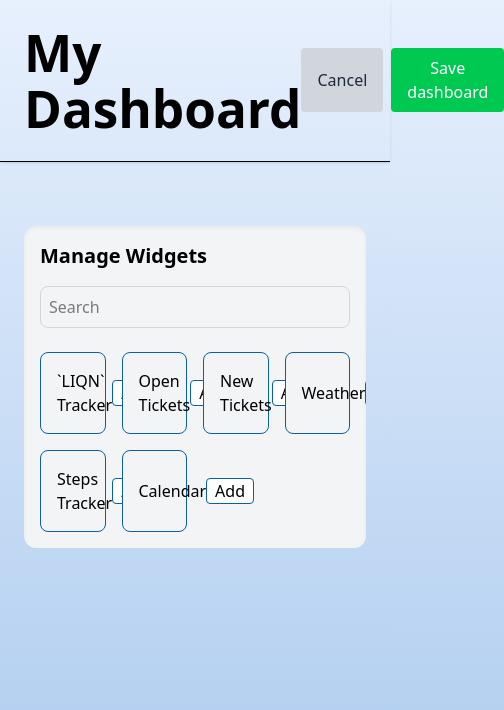
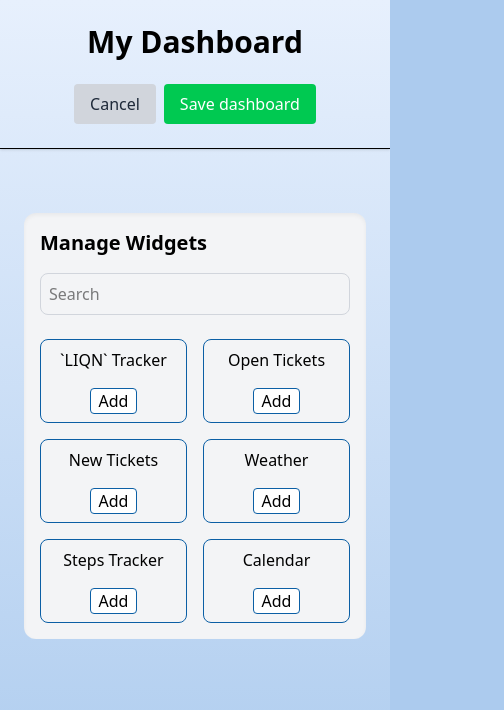
Before and after one commit to marina-bul/dashboard, a React (Vite) app: page / in a window 390 px wide. Both pictures are taken after a click on the button "Edit dashboard". Shown: the top 710 px of the page, 504 px wide, since content can reach past the window. Built offline with nearby package versions, Linux system fonts and the light colour scheme.

Commit message:
fix: Fix styles for mobiles

```diff
--- a/src/components/Header/Header.tsx
+++ b/src/components/Header/Header.tsx
@@ -15,9 +15,9 @@ export const Header: FC<HeaderProps> = memo(({
 }) => {
   return (
     <header
-      className="flex justify-between items-center p-6 border-b shadow-sm sticky top-0"
+      className="flex justify-between items-center flex-col sm:flex-row p-6 border-b shadow-sm sticky top-0"
     >
-      <h1 className="text-xl font-bold">My Dashboard</h1>
+      <h1 className="text-3xl font-bold sm:pb-0 pb-6">My Dashboard</h1>
 
       <div>
         {mode === 'edit' ? (
--- a/src/components/WidgetsPanel/WidgetsPanel.tsx
+++ b/src/components/WidgetsPanel/WidgetsPanel.tsx
@@ -45,7 +45,7 @@ export const WidgetsPanel = memo(() => {
         />
       </div>
 
-      <div className="grid grid-cols-4 gap-4">
+      <div className="grid grid-cols-2 sm:grid-cols-4 gap-4">
         {filteredWidgets.map((widget) => {
           const isActive = !!activeWidgetIds.find((id) => id === widget.id);
 
@@ -53,7 +53,7 @@ export const WidgetsPanel = memo(() => {
               <div
                 key={widget.id}
                 className={
-                  clsx("flex items-center justify-between border border-[#0B5FA5] p-4 rounded-lg ",
+                  clsx("flex items-center justify-between flex-col sm:flex-row border border-[#0B5FA5] p-2 sm:p-4 rounded-lg ",
                   isActive ? "bg-blue-200" : "bg-gray-100"
                   )
                 }
@@ -61,7 +61,7 @@ export const WidgetsPanel = memo(() => {
                 <span>{widget.name}</span>
 
                   <button
-                    className="bg-white text-black px-2 rounded border border-[#0B5FA5]"
+                    className="bg-white mt-4 sm:mt-0 text-black px-2 rounded border border-[#0B5FA5]"
                     onClick={() =>
                       isActive
                       ? resetWidget(widget.id)
--- a/src/index.css
+++ b/src/index.css
@@ -19,11 +19,6 @@ body {
   margin: 0;
 }
 
-h1 {
-  font-size: 3.2em;
-  line-height: 1.1;
-}
-
 button {
   cursor: pointer;
 }
```
